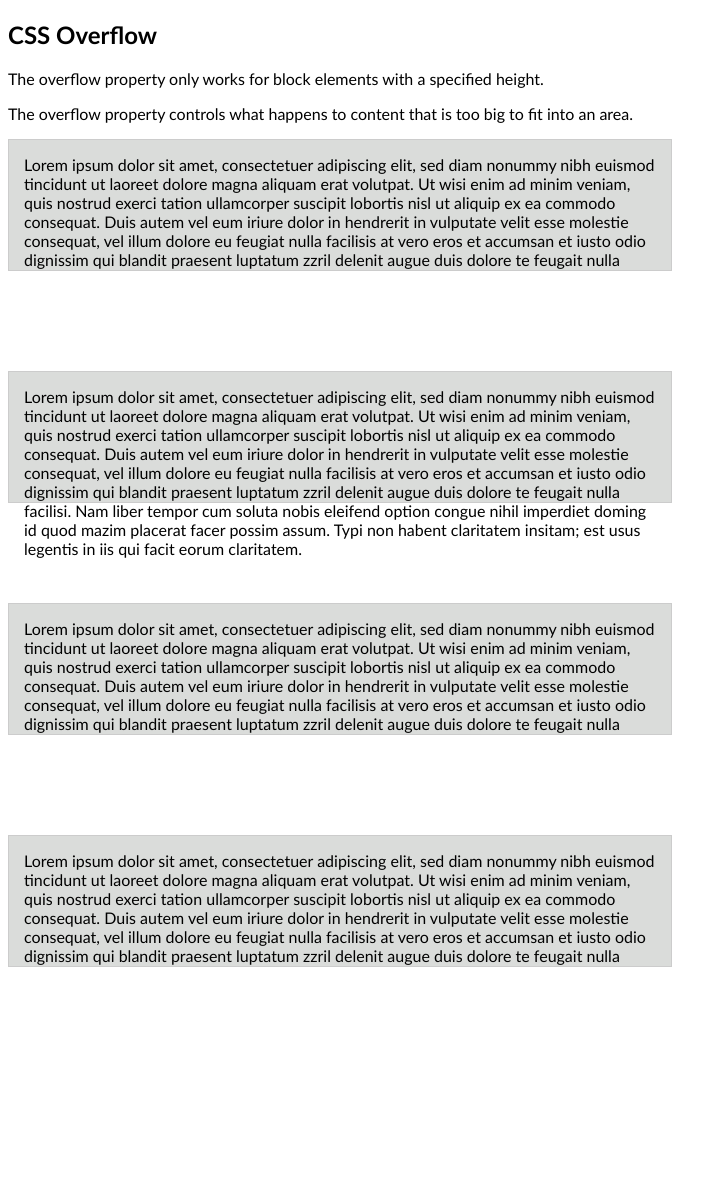
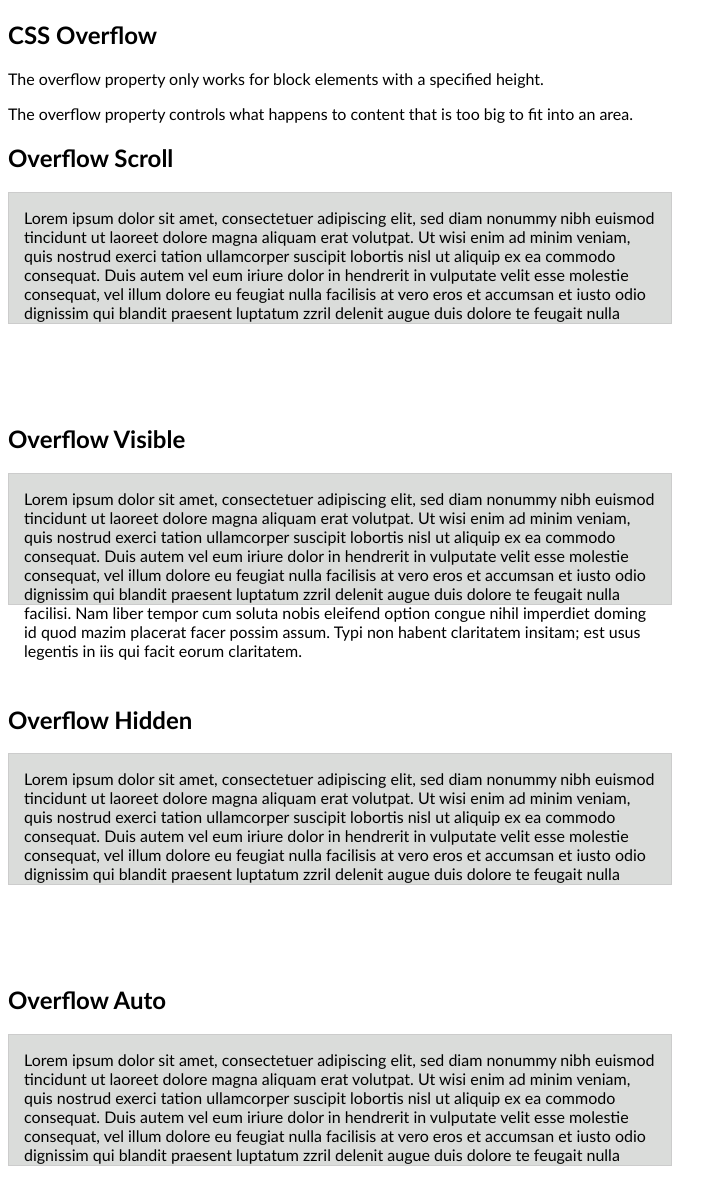
Before and after one commit to nikitaelred/css-training-plan, a plain HTML site: page overflow.html in a window 1280 px wide. Shown: the whole page, without its empty margins (0-727 px from the left). Before the commit the page ends 1067 px from the top, so only its background shows below. Drawn offline with Linux system fonts and the light colour scheme.

Commit message:
Changes in Overflow

```diff
--- a/overflow.html
+++ b/overflow.html
@@ -8,17 +8,17 @@
 <h2>CSS Overflow</h2>
 <p class="info">The overflow property only works for block elements with a specified height.</p>
 <p>The overflow property controls what happens to content that is too big to fit into an area.</p>
-
+<h2>Overflow Scroll</h2>
 <div id="overflow-scroll">Lorem ipsum dolor sit amet, consectetuer adipiscing elit, sed diam nonummy nibh euismod tincidunt ut laoreet dolore magna aliquam erat volutpat. Ut wisi enim ad minim veniam, quis nostrud exerci tation ullamcorper suscipit lobortis nisl ut aliquip ex ea commodo consequat. Duis autem vel eum iriure dolor in hendrerit in vulputate velit esse molestie consequat, vel illum dolore eu feugiat nulla facilisis at vero eros et accumsan et iusto odio dignissim qui blandit praesent luptatum zzril delenit augue duis dolore te feugait nulla facilisi. Nam liber tempor cum soluta nobis eleifend option congue nihil imperdiet doming id quod mazim placerat facer possim assum. Typi non habent claritatem insitam; est usus legentis in iis qui facit eorum claritatem.</div>
 
 
-
+<h2>Overflow Visible</h2>
 <div id="overflow-visible">Lorem ipsum dolor sit amet, consectetuer adipiscing elit, sed diam nonummy nibh euismod tincidunt ut laoreet dolore magna aliquam erat volutpat. Ut wisi enim ad minim veniam, quis nostrud exerci tation ullamcorper suscipit lobortis nisl ut aliquip ex ea commodo consequat. Duis autem vel eum iriure dolor in hendrerit in vulputate velit esse molestie consequat, vel illum dolore eu feugiat nulla facilisis at vero eros et accumsan et iusto odio dignissim qui blandit praesent luptatum zzril delenit augue duis dolore te feugait nulla facilisi. Nam liber tempor cum soluta nobis eleifend option congue nihil imperdiet doming id quod mazim placerat facer possim assum. Typi non habent claritatem insitam; est usus legentis in iis qui facit eorum claritatem.</div>
 
-
+<h2>Overflow Hidden</h2>
 <div id="overflow-hidden">Lorem ipsum dolor sit amet, consectetuer adipiscing elit, sed diam nonummy nibh euismod tincidunt ut laoreet dolore magna aliquam erat volutpat. Ut wisi enim ad minim veniam, quis nostrud exerci tation ullamcorper suscipit lobortis nisl ut aliquip ex ea commodo consequat. Duis autem vel eum iriure dolor in hendrerit in vulputate velit esse molestie consequat, vel illum dolore eu feugiat nulla facilisis at vero eros et accumsan et iusto odio dignissim qui blandit praesent luptatum zzril delenit augue duis dolore te feugait nulla facilisi. Nam liber tempor cum soluta nobis eleifend option congue nihil imperdiet doming id quod mazim placerat facer possim assum. Typi non habent claritatem insitam; est usus legentis in iis qui facit eorum claritatem.</div>
 
-
+<h2>Overflow Auto</h2>
 <div id="overflow-auto">Lorem ipsum dolor sit amet, consectetuer adipiscing elit, sed diam nonummy nibh euismod tincidunt ut laoreet dolore magna aliquam erat volutpat. Ut wisi enim ad minim veniam, quis nostrud exerci tation ullamcorper suscipit lobortis nisl ut aliquip ex ea commodo consequat. Duis autem vel eum iriure dolor in hendrerit in vulputate velit esse molestie consequat, vel illum dolore eu feugiat nulla facilisis at vero eros et accumsan et iusto odio dignissim qui blandit praesent luptatum zzril delenit augue duis dolore te feugait nulla facilisi. Nam liber tempor cum soluta nobis eleifend option congue nihil imperdiet doming id quod mazim placerat facer possim assum. Typi non habent claritatem insitam; est usus legentis in iis qui facit eorum claritatem.</div>
 
 </body>
```
